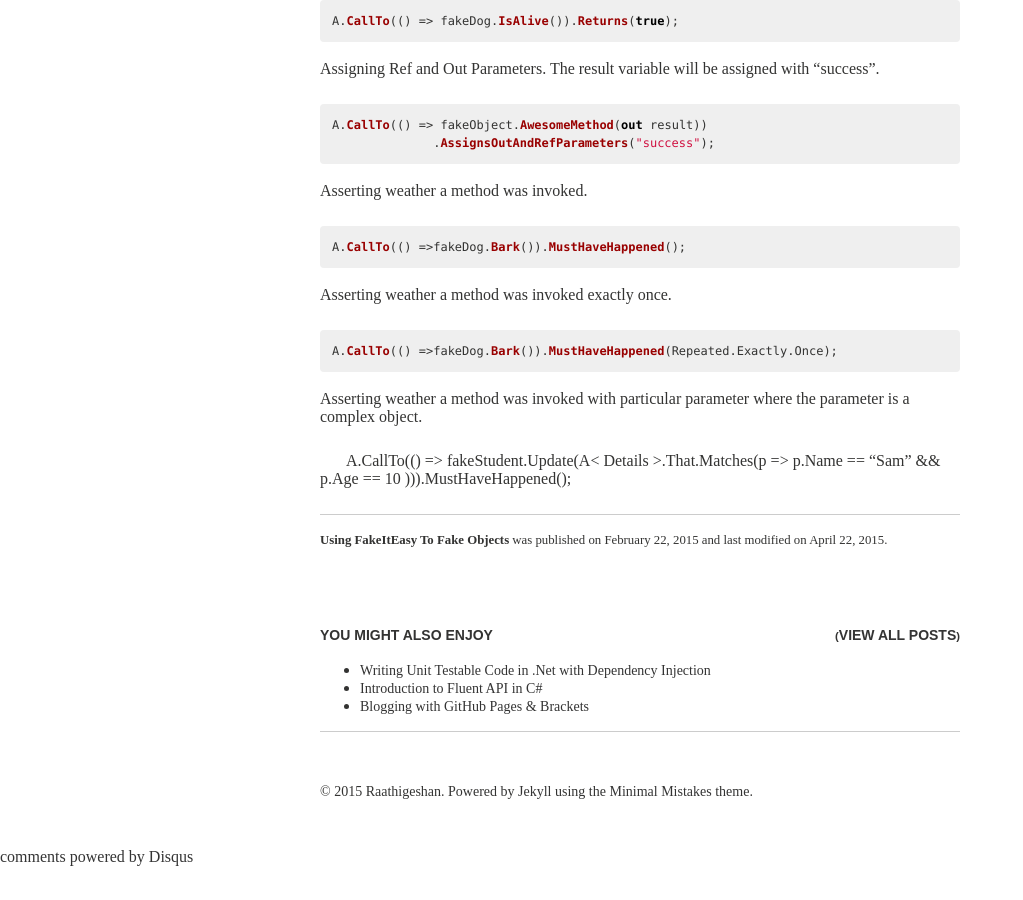
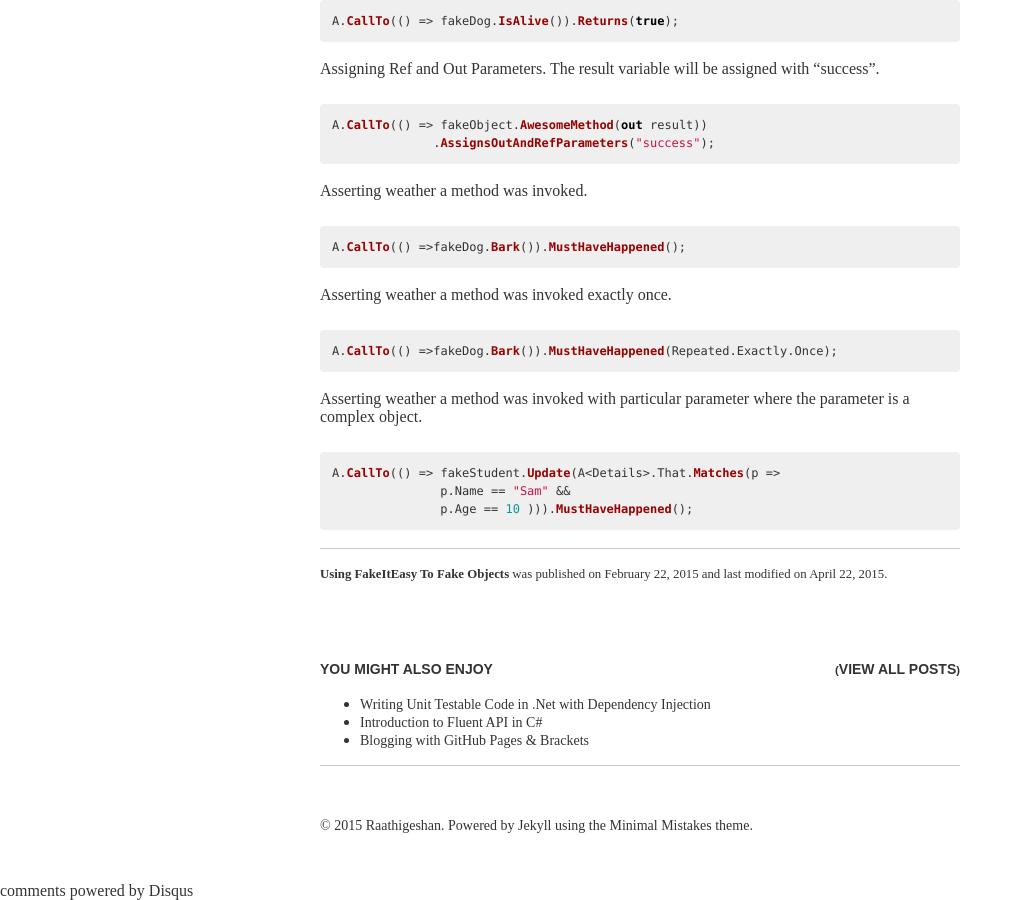
Before and after one commit to Raathigesh/Raathigesh.github.io, a Jekyll site: the page built from _posts/2015-02-22-Using FakeItEasy To Fake Objects.md, in a window 1280 px wide and 900 px high, scrolled down 1975 px. Shown: the whole window, without its empty margins (0-1023 px from the left). Built offline with Jekyll 4.4.1, drawn with Linux system fonts in a browser that asks for light colours; nearby versions of some CDN libraries; some web fonts are replaced; comment, search, counter and statistics services are not loaded; before the commit the page ends 2841 px from its top, so only the background shows below that.

Commit message:
Syntax highlight update.

```diff
--- a/_posts/2015-02-22-Using FakeItEasy To Fake Objects.md
+++ b/_posts/2015-02-22-Using FakeItEasy To Fake Objects.md
@@ -124,6 +124,8 @@ A.CallTo(() =>fakeDog.Bark()).MustHaveHappened(Repeated.Exactly.Once);
 
 Asserting weather a method was invoked with particular parameter where the parameter is a complex object.
 
-A.CallTo(() => fakeStudent.Update(A< Details >.That.Matches(p =>
+{% highlight C# %}
+A.CallTo(() => fakeStudent.Update(A<Details>.That.Matches(p =>
                p.Name == "Sam" &&
                p.Age == 10 ))).MustHaveHappened();
+{% endhighlight %}
```
